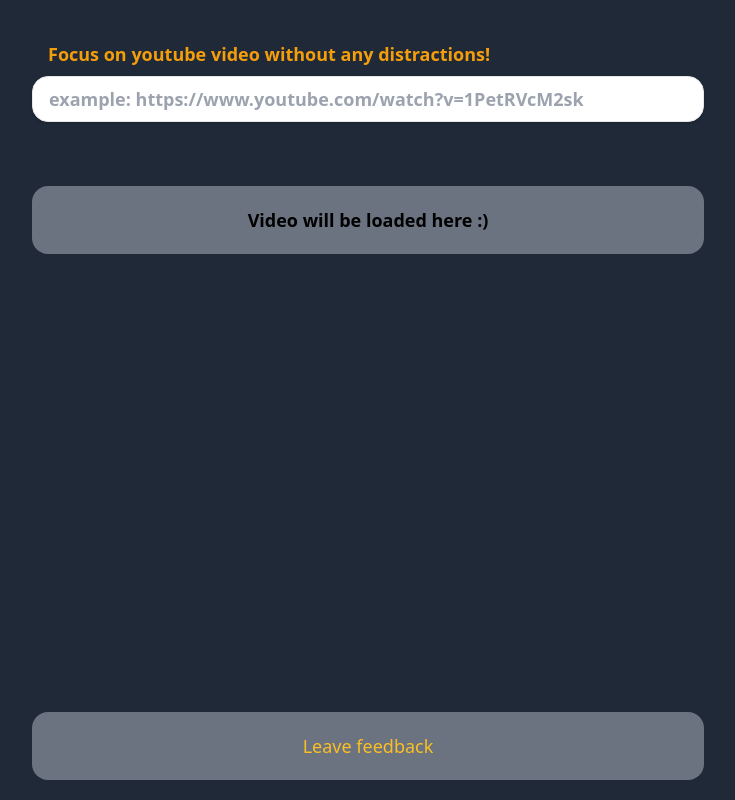
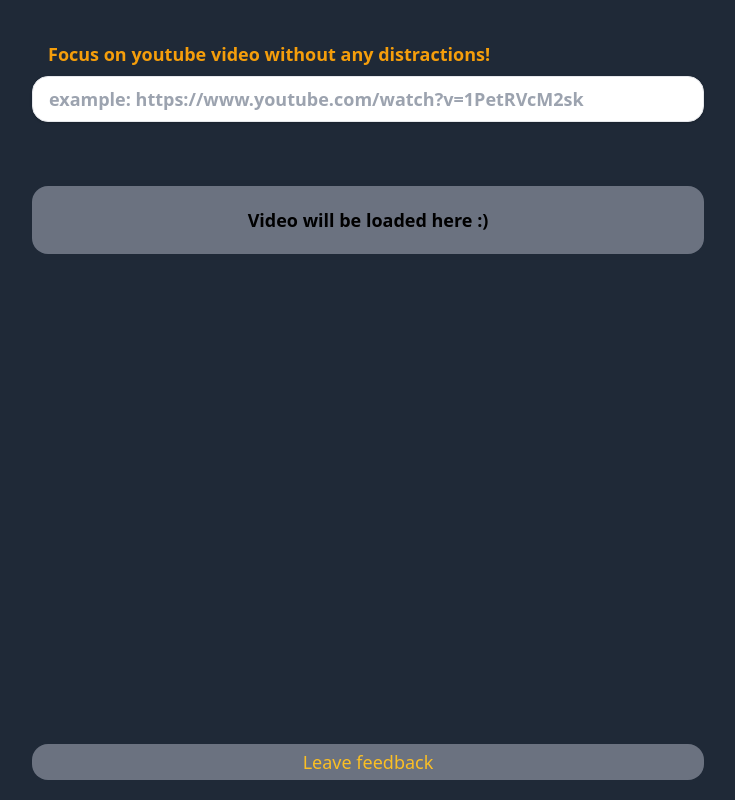
Before and after one commit to dshuran/focusvideo, a Next.js app: page / in a window 1280 px wide. Shown: the whole page, without its empty margins (272-1007 px from the left). Built offline with nearby package versions, Linux system fonts and the light colour scheme.

Commit message:
styles upd

```diff
--- a/pages/index.js
+++ b/pages/index.js
@@ -78,7 +78,7 @@ export default function Home() {
               </div>
               <a
                   href='https://t.me/dovideo'
-                  className='bg-gray-500 p-5 rounded-2xl mt-auto mb-5 text-lg font-medium flex justify-center hover:bg-green-600'>
+                  className='bg-gray-500 p-1 rounded-2xl mt-auto mb-5 text-lg font-medium flex justify-center hover:bg-green-600'>
                   <span className='text-yellow-400'>Leave feedback</span>
               </a>
           </div>
```
